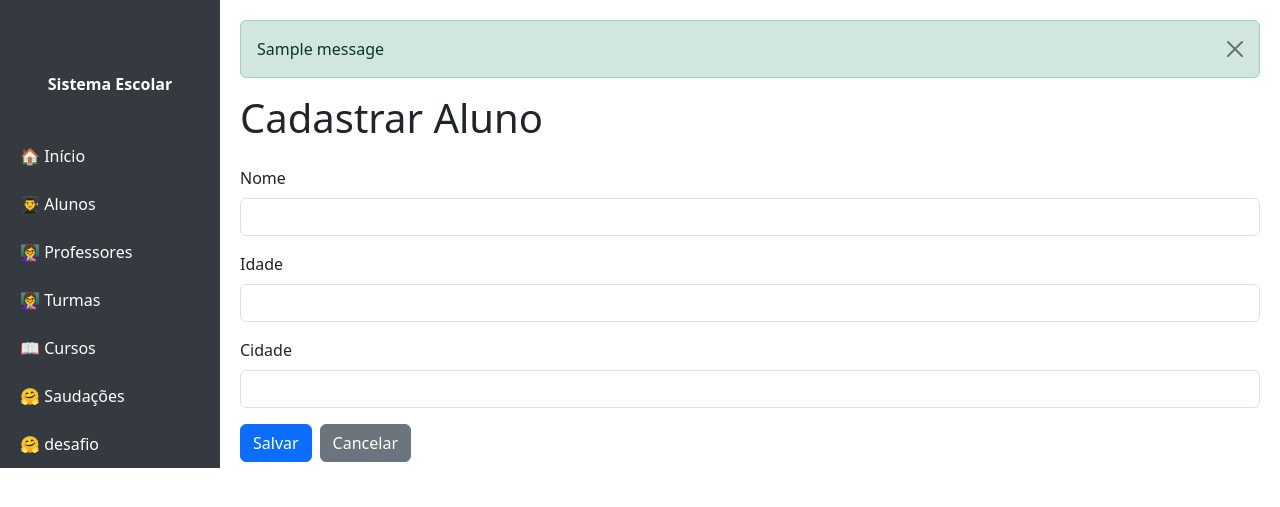
After one commit to NickprimeBR/Projeto_Flask, a Flask app: page /aluno/form in a window 1280 px wide. The commit adds this page. Shown: the top 507 px of the page. Run offline with Flask 3, Linux system fonts and the light colour scheme; one stand-in notice (Sample message) is shown; some libraries are stand-ins or nearby versions.

Commit message:
salvar alunos

```diff
--- a/app.py
+++ b/app.py
@@ -1,4 +1,4 @@
-from flask import Flask, render_template
+from flask import Flask, render_template, request, redirect, flash
 from dao.db_cofig import get_connection
 from dao.aluno_dao import AlunoDAO
 from dao.professor_dao import ProfessorDAO
@@ -7,7 +7,8 @@ from dao.curso_dao import CursoDAO
 
 app = Flask(__name__)
 
-
+app = Flask(__name__)
+app.secret_key = "uma_chave_muito_secreta_e_unica"
 
 
 @app.route('/')
@@ -26,6 +27,27 @@ def lista_aluno():
 
         lista = dao.listar()
         return render_template('aluno/lista.html', lista=lista)
+
+
+@app.route('/aluno/form')
+def form_aluno():
+
+    return render_template('aluno/form.html',aluno=None)
+
+
+@app.route('/aluno/salvar/', methods=['POST'])
+def salvar_aluno(id=None):
+        nome = request.form['nome'],
+        idade = request.form['idade'],
+        cidade = request.form['cidade']
+        dao=AlunoDAO()
+        result=dao.salvar(id, nome, idade, cidade)
+        if result["status"] == "ok":
+                flash("Aluno salvo com sucesso!", "success")
+        else:
+                flash(result["mensagem"], "danger")
+        return redirect('/aluno')
+
 
 
 @app.route('/professor')
@@ -63,6 +85,50 @@ def ajuda():
 def saudacao1(nome):
       return render_template('saudacao/saudacao.html',valor_recebido=nome)
 
+@app.route('/saudacao2/')
+def saudacao2():
+      nome= request.args.get('nome')
+      return render_template('saudacao/saudacao.html',valor_recebido=nome)
+
+
+@app.route('/login', methods=['GET', 'POST'])
+def login():
+        if request.method == 'POST':
+                usuario = request.form['usuario']
+                senha = request.form['senha']
+
+                return f'''
+                        <h1>Login realizado!</h1>
+                        <p>Usuário: {usuario}</p>
+                        <p>Senha: {senha}</p>
+                '''
+
+
+        return render_template('login.html')
+
+
+@app.route('/desafio1/<nome>')
+def desafio1(nome):
+      return render_template('desafio1/desafio.html',valor_recebido=nome)
+
+@app.route('/desafio', methods=['GET', 'POST'])
+def loginDesafio():
+        nome= request.form['nome']
+        dataNasc= request.form['dataNasc']
+        cpf= request.form['cpf']
+        nomeMae= request.form['nomeMae']
+
+        return render_template('/desafio1/dada.html', nome=nome, dataNasc=dataNasc, cpf=cpf, nomeMae=nomeMae )
+
+@app.route('/formdesafio')
+def formdesafio():
+      return render_template('desafio1/desafio.html')
+
+
+
+
+
+
 
 
 
--- a/dao/db_cofig.py
+++ b/dao/db_cofig.py
@@ -1,9 +1,10 @@
 import sqlite3
+import psycopg2
 
 # path / url de conexão
 
-DB_PATH = "banco_escola.db"
+DB_PATH = "postgresql://neondb_owner:npg_lRJMfSvI96QW@ep-solitary-lake-b81m7mfu-pooler.c-14.us-east-1.aws.neon.tech/neondb?channel_binding=require&sslmode=require"
 
 def get_connection():
-     conn = sqlite3.connect(DB_PATH)
+     conn = psycopg2.connect(DB_PATH)
      return conn
--- /dev/null
+++ b/templates/aluno/form.html
@@ -0,0 +1,39 @@
+{% include 'dashboard/cabecalho.html' %}
+
+
+<!-- Formulário de Aluno -->
+<h1 class="mb-4">Cadastrar Aluno</h1>
+
+
+<div class="row">
+    <div class="col-12">
+      <form action="/aluno/salvar/" method="POST">
+
+        <!-- Nome -->
+        <div class="mb-3">
+          <label for="nome" class="form-label">Nome</label>
+          <input type="text" class="form-control" id="nome" name="nome" value="{{ aluno[1] }}" required>
+        </div>
+
+        <!-- Idade -->
+        <div class="mb-3">
+          <label for="idade" class="form-label">Idade</label>
+          <input type="number" class="form-control" id="idade" name="idade" value="{{ aluno[2] }}" required>
+        </div>
+
+        <!-- Cidade -->
+        <div class="mb-3">
+          <label for="cidade" class="form-label">Cidade</label>
+          <input type="text" class="form-control" id="cidade" name="cidade" value="{{ aluno[3] }}" required>
+        </div>
+
+        <!-- Botões -->
+        <div class="d-flex gap-2">
+          <button type="submit" class="btn btn-primary">Salvar</button>
+          <a href="/aluno" class="btn btn-secondary">Cancelar</a>
+        </div>
+    </form>
+    </div>
+  </div>
+
+  {% include 'dashboard/rodape.html' %}
--- a/templates/aluno/lista.html
+++ b/templates/aluno/lista.html
@@ -8,6 +8,10 @@
 
 
             <h1>Lista Alunos</h1>
+
+<div class="mt-3 mb-4">
+    <a href="/aluno/form" class="btn btn-primary">Novo</a>
+</div>
 
 <table class="table table-bordered table-striped">
     <thead class="table-dark">
--- a/templates/dashboard/cabecalho.html
+++ b/templates/dashboard/cabecalho.html
@@ -10,6 +10,7 @@
             min-height: 100vh;
         }
         .sidebar {
+            overflow-y: auto;
             height: 100;
             position: fixed;
             left: 0;
@@ -56,7 +57,20 @@
         <a href="/turma">👩‍🏫 Turmas </a>
         <a href="/curso">📖 Cursos </a>
         <a href="/saudacao1/testando">🤗 Saudações </a>
+        <a href="/formdesafio">🤗 desafio </a>
     </nav>
 
     <!-- Main content -->
     <div class="main">
+
+        {% with messages = get_flashed_messages(with_categories=true) %}
+        {% if messages %}
+            {% for category, message in messages %}
+
+            <div class="alert alert-{{ category }} alert-dismissible">
+                <button type="button" class="btn-close" data-bs-dismiss="alert"></button>
+               {{message}}
+            </div
+            {% endfor %}
+        {% endif %}
+        {% endwith %}
```
Also changed, not shown: dao/aluno_dao.py (+12 -0 lines), templates/desafio1/dada.html (added, +10 -0 lines), templates/desafio1/desafio.html (added, +15 -0 lines).
